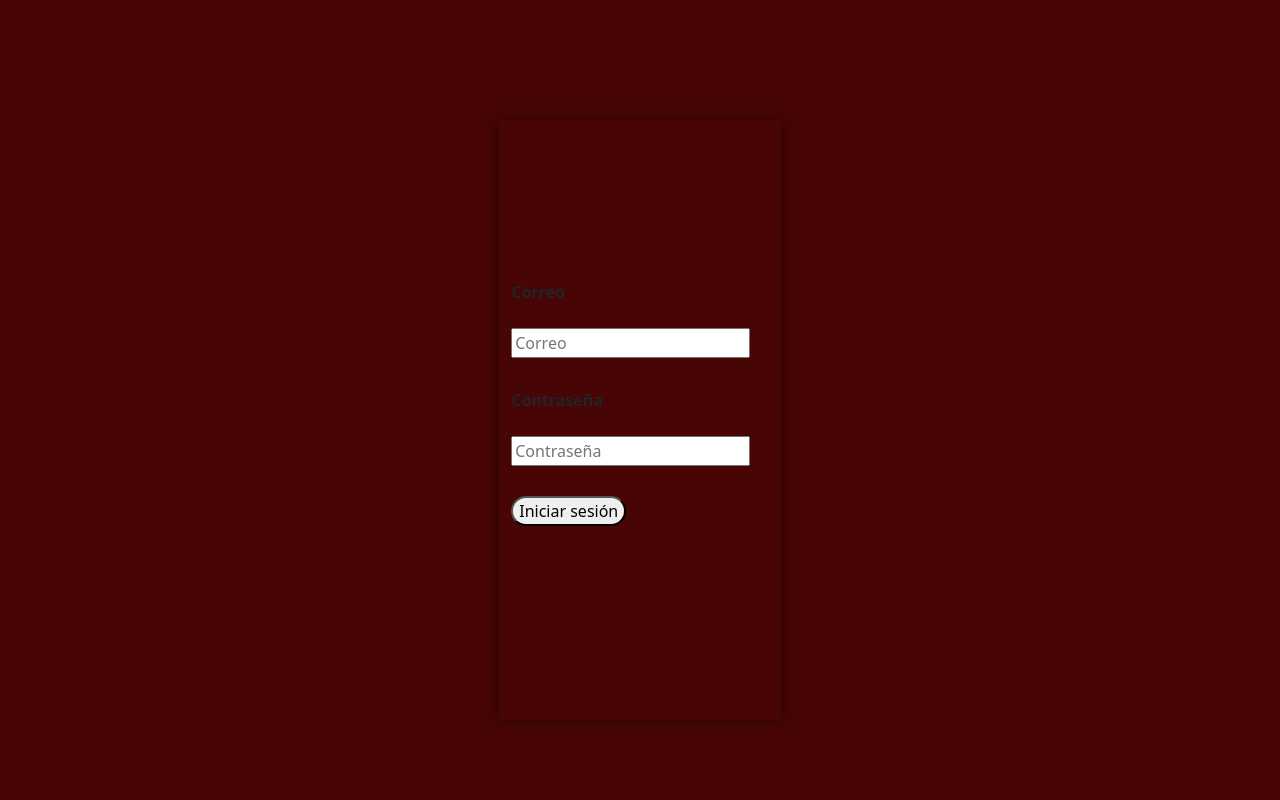
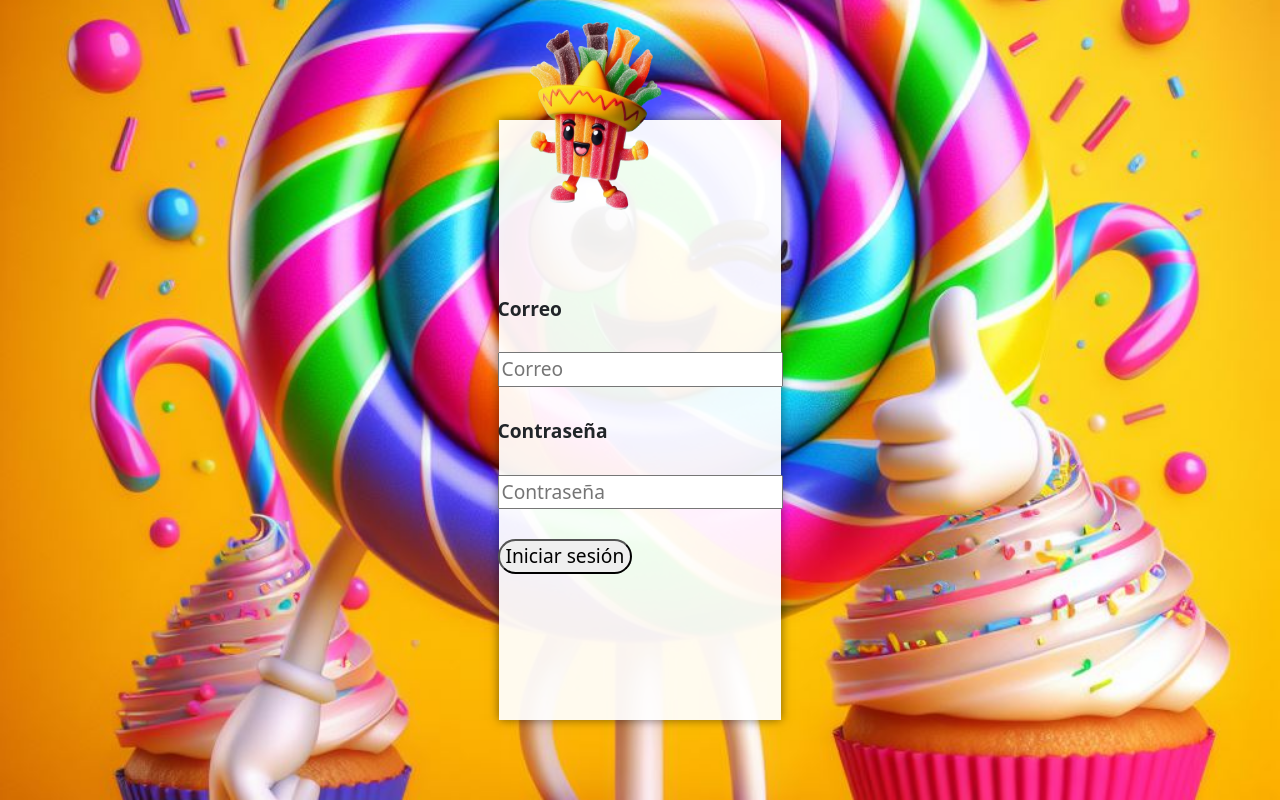
Before and after one commit to 1day123/DulceriaRA, a PHP site: page /Cliente/registrar.php in a window 1280 px wide. Run offline with PHP 8.4, Linux system fonts and the light colour scheme; some libraries are stand-ins or nearby versions.

Commit message:
tercer commit

```diff
--- a/Cliente/css/misestilos.css
+++ b/Cliente/css/misestilos.css
@@ -112,19 +112,26 @@
  #contenedorlogin {
      display: flex;
      justify-content: center;
+     align-items: center;
 
  }
 
  #login {
+    display: flex;
+    justify-content: center;
+    align-items: center;
      margin-top: 15vh;
      width: 22vw;
      height: 75vh;
      box-shadow: 0px 0px 10px rgba(0, 0, 0, 0.5);
+     background-color: #ffffffee;
  }
 
  #datos {
-     margin-top: 20vh;
+     margin-top: vh;
      border-radius: 5px;
+     font-size: 1.2rem;
+
  }
 
  .form-group {
@@ -141,7 +148,17 @@
      left: -20vw;
  }
  #fondoregistrar{
-    background-color: #470505;
+   background-image: url("../img/usud2.jpg");
+   background-size: cover;
+   background-repeat: no-repeat;
+   background-position: center;
     height: 100vh;
 
  }
+ #imagenusuariologin{
+   width: 13vw;
+   height: 25vh;
+   margin-left: 10px;
+
+  margin-top: -43vh;
+ }
--- a/Cliente/registrar.php
+++ b/Cliente/registrar.php
@@ -20,6 +20,7 @@
   <div class="row" id="contenedorlogin">
     <section id="login">
       <form id="datos">
+        <img src="img/usuario.png" alt="" id="imagenusuariologin">
       <div class="form-group">
         <label for="" id="labelregistro">Correo</label>
         <br>
```
Also changed, not shown: Cliente/img/apple.jpg (deleted), Cliente/img/usud1.jpg (added), Cliente/img/usud2.jpg (added), Cliente/img/usud3.jpg (added), Cliente/img/usud4.jpg (added), 1 other file.
